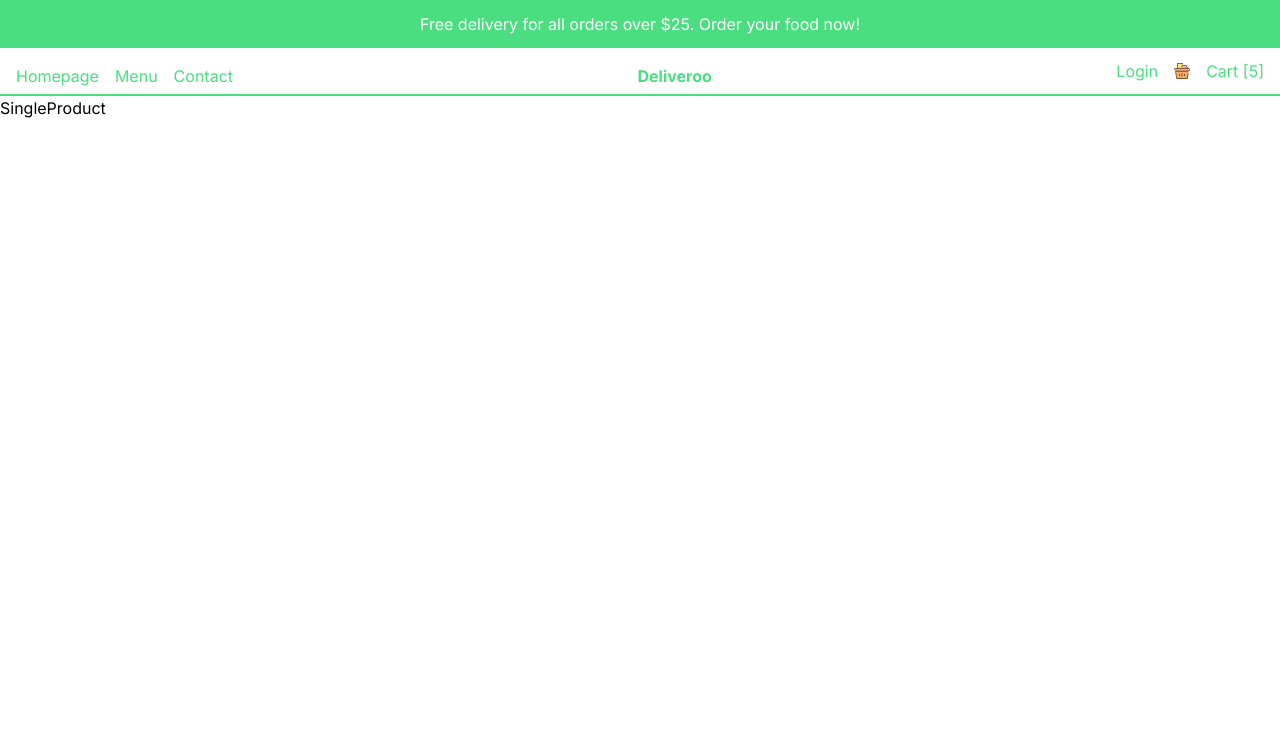
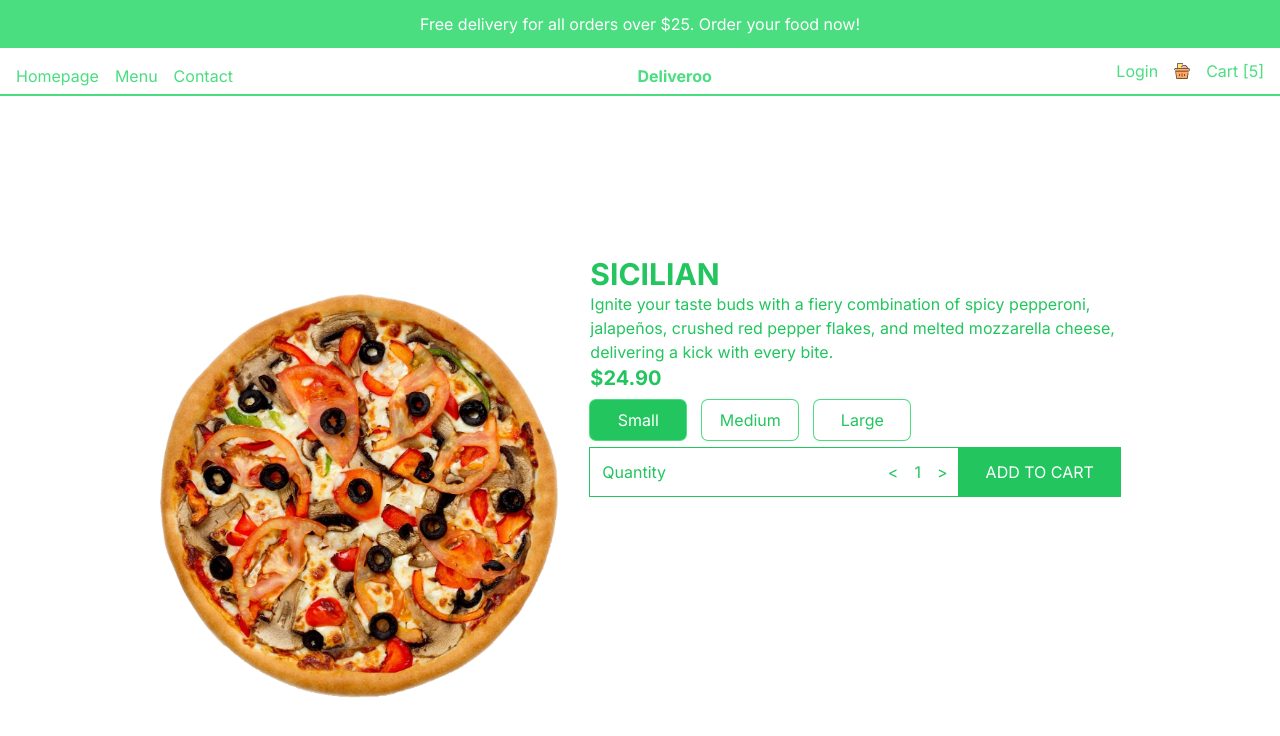
Before and after one commit to hrishikesh-kocharekar-dev/restaurant-website, a Next.js app: page /product/1 in a window 1280 px wide. Shown: the top 736 px of the page. Built offline with nearby package versions, Linux system fonts and the light colour scheme.

Commit message:
added product page func

```diff
--- /dev/null
+++ b/src/app/components/Price.tsx
@@ -0,0 +1,82 @@
+"use client";
+
+import React, { useEffect, useState } from "react";
+import { isPropertyAccessExpression } from "typescript";
+
+type Props = {
+  price: number;
+  id: number;
+  // desc?: string;
+  // img?: string;
+  // price: number;
+  options?: { title: string; additionalPrice: number }[];
+};
+
+// isPropertyAccessExpression
+
+const Price = ({ price, id, options }: Props) => {
+  const [total, setTotal] = useState(price);
+  const [selected, setSelected] = useState(0);
+  const [quantity, setQuantity] = useState(1);
+
+  useEffect(() => {
+    setTotal(
+      quantity * (options ? price + options[selected].additionalPrice : price)
+      // quantity * (options ? options + price)
+    );
+  }, [quantity, selected, options, price]);
+
+  return (
+    <div className="flex flex-col gap-2">
+      <h2 className="font-bold text-xl">${total.toFixed(2)}</h2>
+      {/* <h2 className="font-medium text-2xl">${total.toFixed(.1)}</h2> */}
+
+      <div className="flex gap-4">
+        {options?.map((option, index) => (
+          <button
+            key={option.title}
+            className="ring-green-400 min-w-[6rem] rounded-md p-2 ring-1"
+            style={{
+              background: selected === index ? " rgb(34 197 94)" : "white",
+              color: selected === index ? "white" : " rgb(34 197 94)",
+            }}
+            onClick={() => setSelected(index)}
+          >
+            {option.title}
+          </button>
+        ))}
+      </div>
+
+      <div className="flex items-center justify-between ">
+        <div className="flex w-full p-3 ring-green-500 ring-1  justify-between ">
+          <span>Quantity</span>
+          <div className="flex gap-4 items-center">
+            <button
+              onClick={() => setQuantity((prev) => (prev > 1 ? prev - 1 : 1))}
+            >
+              {"<"}
+            </button>
+
+            <span>{quantity}</span>
+
+            <button
+              onClick={() => setQuantity((prev) => (prev < 9 ? prev + 1 : 9))}
+              // onClick={() => setQuantity((prev) => (prev > 9 ? prev - 1 : 9))}
+            >
+              {">"}
+            </button>
+          </div>
+        </div>
+
+        <button
+          className=" ring-1 uppercase w-56 ring-green-500
+         text-white p-3  bg-green-500"
+        >
+          Add to Cart
+        </button>
+      </div>
+    </div>
+  );
+};
+
+export default Price;
--- a/src/app/data.ts
+++ b/src/app/data.ts
@@ -15,7 +15,7 @@
     title: "Sicilian",
     desc: "Ignite your taste buds with a fiery combination of spicy pepperoni, jalapeños, crushed red pepper flakes, and melted mozzarella cheese, delivering a kick with every bite.",
     img: "/temporary/p1.png",
-      price: 24.9,
+    price: 14.9,
     options: [
       {
         title: "Small",
@@ -36,7 +36,7 @@
     title: "Bacon Deluxe",
     desc: "Indulge in smoky goodness with a flame-grilled beef patty, topped with crispy bacon, melted cheddar cheese, caramelized onions, and a smattering of tangy BBQ sauce.",
     img: "/temporary/p2.png",
-      price: 29.9,
+    price: 18.9,
     options: [
       {
         title: "Small",
@@ -57,7 +57,7 @@
     title: "Bella Napoli",
     desc: "A classic Italian delight featuring a thin, crispy crust, tangy tomato sauce, fresh mozzarella, and a medley of aromatic herbs topped with lettuce, tomatoes, and a dollop of tangy mayo.",
     img: "/temporary/p3.png",
-      price: 24.9,
+    price: 30.9,
     options: [
       {
         title: "Small",
@@ -201,14 +201,13 @@
   },
 ];
 
-
 export const pizzas: Products = [
   {
     id: 1,
     title: "Sicilian",
     desc: "Ignite your taste buds with a fiery combination of spicy pepperoni, jalapeños, crushed red pepper flakes, and melted mozzarella cheese, delivering a kick with every bite.",
     img: "/temporary/p1.png",
-      price: 24.9,
+    price: 14.9,
     options: [
       {
         title: "Small",
@@ -229,7 +228,7 @@
     title: "Mediterranean Delight",
     desc: "Embark on a culinary journey with this Mediterranean-inspired creation, featuring zesty feta cheese, Kalamata olives, sun-dried tomatoes, and a sprinkle of oregano.",
     img: "/temporary/p8.png",
-      price: 32.9,
+    price: 20.9,
     options: [
       {
         title: "Small",
@@ -250,7 +249,7 @@
     title: "Bella Napoli",
     desc: "A classic Italian delight featuring a thin, crispy crust, tangy tomato sauce, fresh mozzarella, and a medley of aromatic herbs topped with lettuce, tomatoes, and a dollop of tangy mayo.",
     img: "/temporary/p3.png",
-      price: 26.9,
+    price: 30.9,
     options: [
       {
         title: "Small",
@@ -353,7 +352,6 @@
   ],
 };
 
-
 type Menu = {
   id: number;
   slug: string;
--- a/src/app/product/[id]/page.tsx
+++ b/src/app/product/[id]/page.tsx
@@ -1,7 +1,36 @@
-import React from 'react'
+import Price from "@/app/components/Price";
+import { singleProduct } from "@/app/data";
+import Image from "next/image";
+import React from "react";
 
 export default function SingleProduct() {
   return (
-    <div>SingleProduct</div>
-  )
+    <div
+      className="px-4 xl:px-40 h-screen flex lg:px-20
+    flex-col text-green-500
+    justify-around md:gap-8 md:flex-row md:items-center "
+    >
+      {singleProduct.img && (
+        <div className=" w-full h-1/2 md:h-[60%] relative">
+          <Image
+            src={singleProduct.img}
+            alt=""
+            className="object-contain"
+            fill
+          />
+        </div>
+      )}
+      <div className="h-1/2 flex-col gap-4 md:justify-center md-gap-4 xl:gap-6 md:h-[60%] ">
+        <h1 className="text-3xl uppercase font-bold ">{singleProduct.title}</h1>
+        {/* <h1>{singleProduct.img}</h1> */}
+        <p>{singleProduct.desc}</p>
+        <Price
+          price={singleProduct.price}
+          id={singleProduct.id}
+          options={singleProduct.options}
+        />
+        {/* <h1>{singleProduct.desc}</h1> */}
+      </div>
+    </div>
+  );
 }
```
Lines whose indentation alone changed are shown as unchanged.
